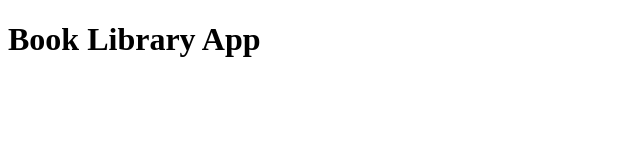
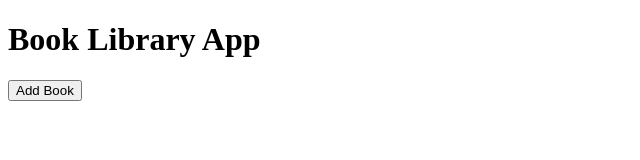
Before and after one commit to sabihDev/Book-Library, a plain HTML site: page index.html in a window 1280 px wide. Shown: the whole page, without its empty margins (0-640 px from the left). Drawn offline with Linux system fonts and the light colour scheme.

Commit message:
Basic html markup

```diff
--- a/index.html
+++ b/index.html
@@ -6,6 +6,11 @@
     <title>Book Library</title>
 </head>
 <body>
-    <h1>Book Library App</h1>
+    <h1 class="center-grid">Book Library App</h1>
+    <div class="library-container center-grid">
+        <div class="library-container__add-book-container">
+            <button type="button">Add Book</button>
+        </div>
+    </div>
 </body>
 </html>
```
